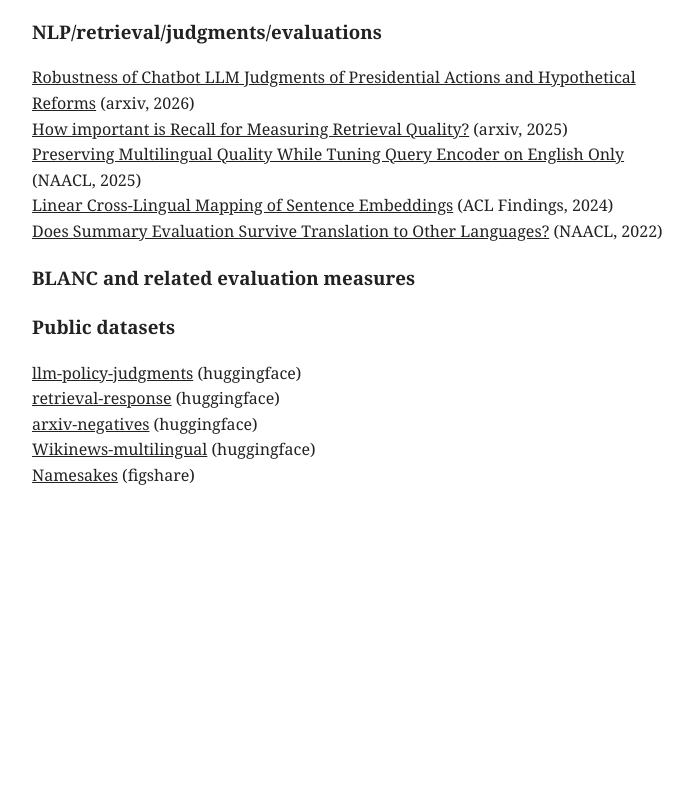
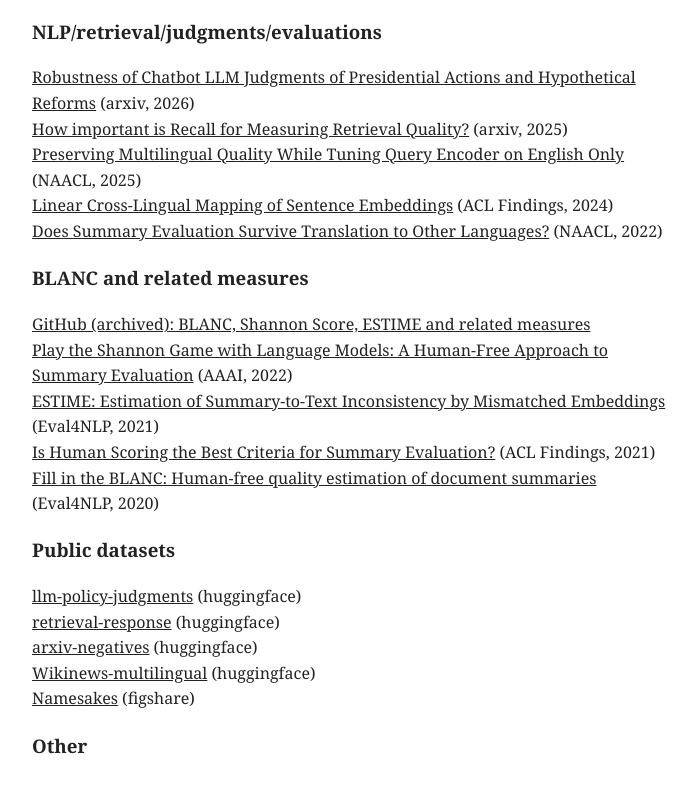
Before and after one commit to Vasilyev-Oleg/Vasilyev-Oleg.github.io, a plain HTML site: page index.html in a window 1280 px wide. Shown: the part 481-1274 px from the top of the page, without its empty margins (288-984 px from the left). Before the commit the page ends 1034 px from the top, so only its background shows below. Drawn offline with Linux system fonts and the light colour scheme.

Commit message:
Revise BLANC section and add related resources
Updated section headers and added links related to BLANC and evaluation measures.

```diff
--- a/index.html
+++ b/index.html
@@ -50,8 +50,14 @@ Email: vasilyev.oleg@gmail.com
 <a href="https://aclanthology.org/2024.findings-acl.486/">Linear Cross-Lingual Mapping of Sentence Embeddings</a> (ACL Findings, 2024)<br>
 <a href="https://aclanthology.org/2022.naacl-main.173/">Does Summary Evaluation Survive Translation to Other Languages?</a> (NAACL, 2022)<br>
 
-<h3 style="clear: both;">BLANC and related evaluation measures</h3>
-
+<h3 style="clear: both;">BLANC and related measures</h3>
+<p>
+<a href="https://github.com/PrimerAI/blanc">GitHub (archived): BLANC, Shannon Score, ESTIME and related measures</a><br>
+<a href="https://ojs.aaai.org/index.php/AAAI/article/view/21304">Play the Shannon Game with Language Models: A Human-Free Approach to Summary Evaluation</a> (AAAI, 2022)<br>
+<a href="https://aclanthology.org/2021.eval4nlp-1.10/">ESTIME: Estimation of Summary-to-Text Inconsistency by Mismatched Embeddings</a> (Eval4NLP, 2021)<br>
+<a href="https://aclanthology.org/2021.findings-acl.192/">Is Human Scoring the Best Criteria for Summary Evaluation?</a> (ACL Findings, 2021)<br>
+<a href="https://aclanthology.org/2020.eval4nlp-1.2/">Fill in the BLANC: Human-free quality estimation of document summaries</a> (Eval4NLP, 2020)<br>
+</p>
 
 <h3 style="clear: both;">Public datasets</h3>
 <p>
@@ -62,6 +68,7 @@ Email: vasilyev.oleg@gmail.com
 <a href="https://figshare.com/articles/dataset/Namesakes/17009105">Namesakes</a> (figshare)<br>
 </p>
 
+<h3 style="clear: both;">Other</h3>
 
 
 </body>
```
